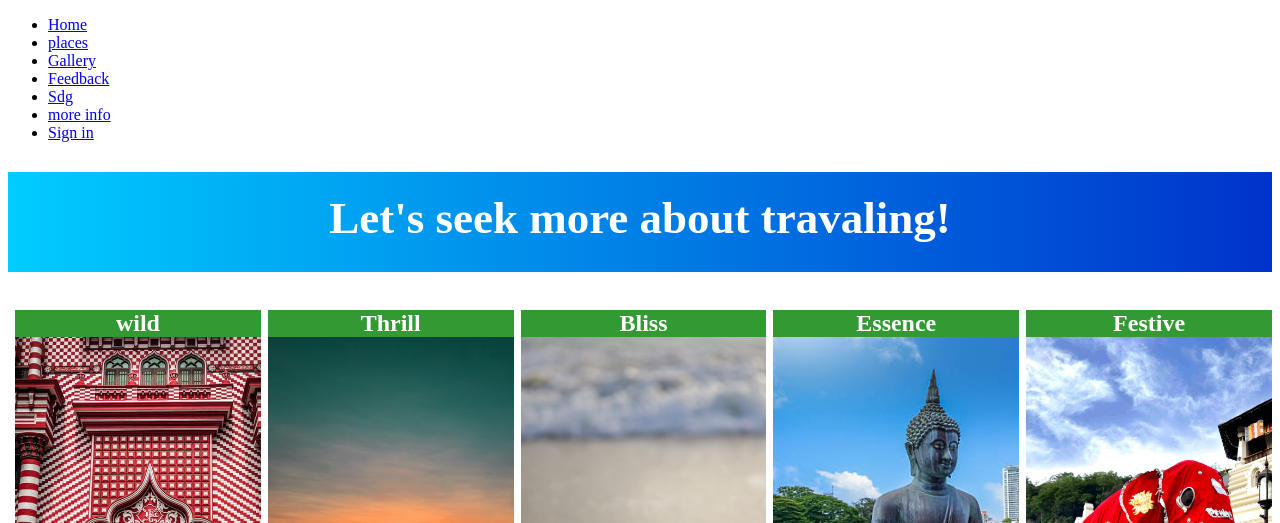
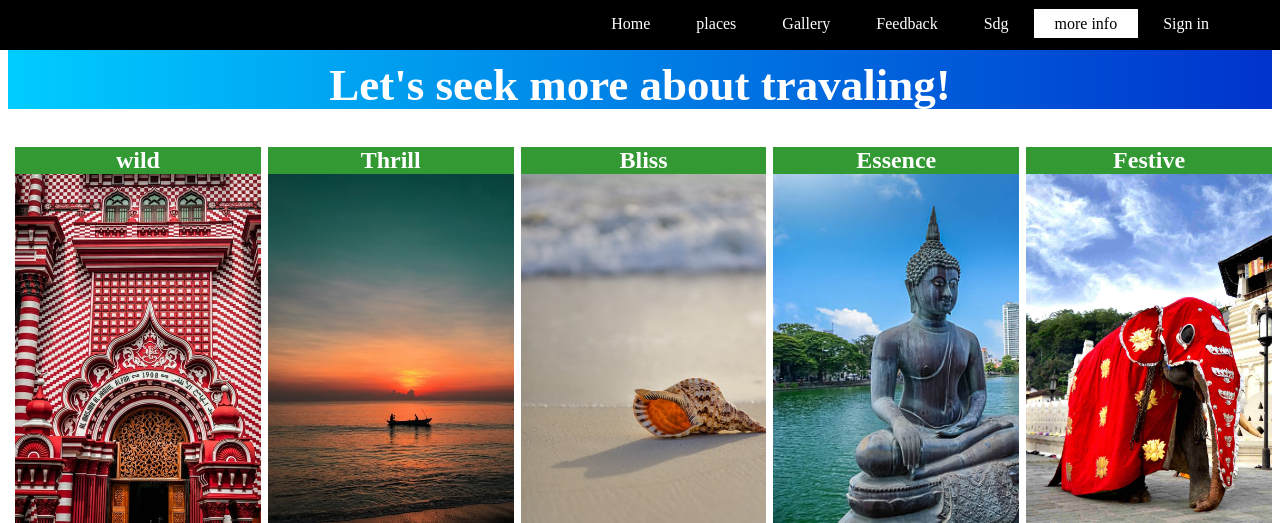
Before and after one commit to mewan-chamika99/web--assignment, a PHP site: page /moreinfo.html in a window 1280 px wide; the page is wider, and only the part inside the window is pictured. Shown: the top 523 px of that part. Run offline with PHP 8.4, Linux system fonts and the light colour scheme.

Commit message:
updated css with nav bar

```diff
--- a/moreinfo/stylesss.css
+++ b/moreinfo/stylesss.css
@@ -1,9 +1,55 @@
+
+
+  .head{
+  overflow: hidden;
+  position: fixed;
+  background-color: black;
+  top: 0;
+  left: 0;
+  width: 100%;
+  height: 50px;
+
+  }
+
+  ul{
+
+    margin-top: 35px;
+    margin-right: 50px;
+  }
+
+  ul li{
+  display: inline;
+  }
+
+  .part1{
+  position: relative;
+  top: -20px;
+  float: right;
+  }
+
+  .part1 li a{
+   text-decoration: none;
+    color: white;
+    padding: 5px 20px;
+    border: 1px solid transparent;
+  }
+
+  .part1 li a:hover{
+    background-color: white;
+    color: black;
+  }
+
+  .part1 li.active a{
+    background-color: white;
+    color: black;
+  }
 .top
 {
    width:100%;
   height:100px;
   border:1px ;
   background-image:linear-gradient(to left,#0033cc,#00ccff);
+  padding-top: 0.5px;
 
 }
 .outter
@@ -94,8 +140,7 @@ h2:hover
   color:  #ececf8;
   background-color:#333399;
 }
-.middleouter
-{
+.middleouter{
   margin-top:30px;
   width:100%;
   height:400px;
@@ -104,9 +149,28 @@ h2:hover
 }
 .middleinner
 {
-   width:370px;
+  width:800px;
   height:370px;
   border:1px ;
   margin-top:15px;
   margin-left:7px;
 }
+.wild{
+  font-size: larger;
+  font-weight: 100;
+  font-family: sans-serif;
+
+}
+.wild para{
+  width:800px;
+
+}
+#pic1{
+	width: 800px;
+	height: 360px;
+    background-image: url('TTR1.jpg');
+    background-repeat: no-repeat;
+    background-size: contain;
+    margin-top: -150px;
+    margin-left: 900px;
+}
```
